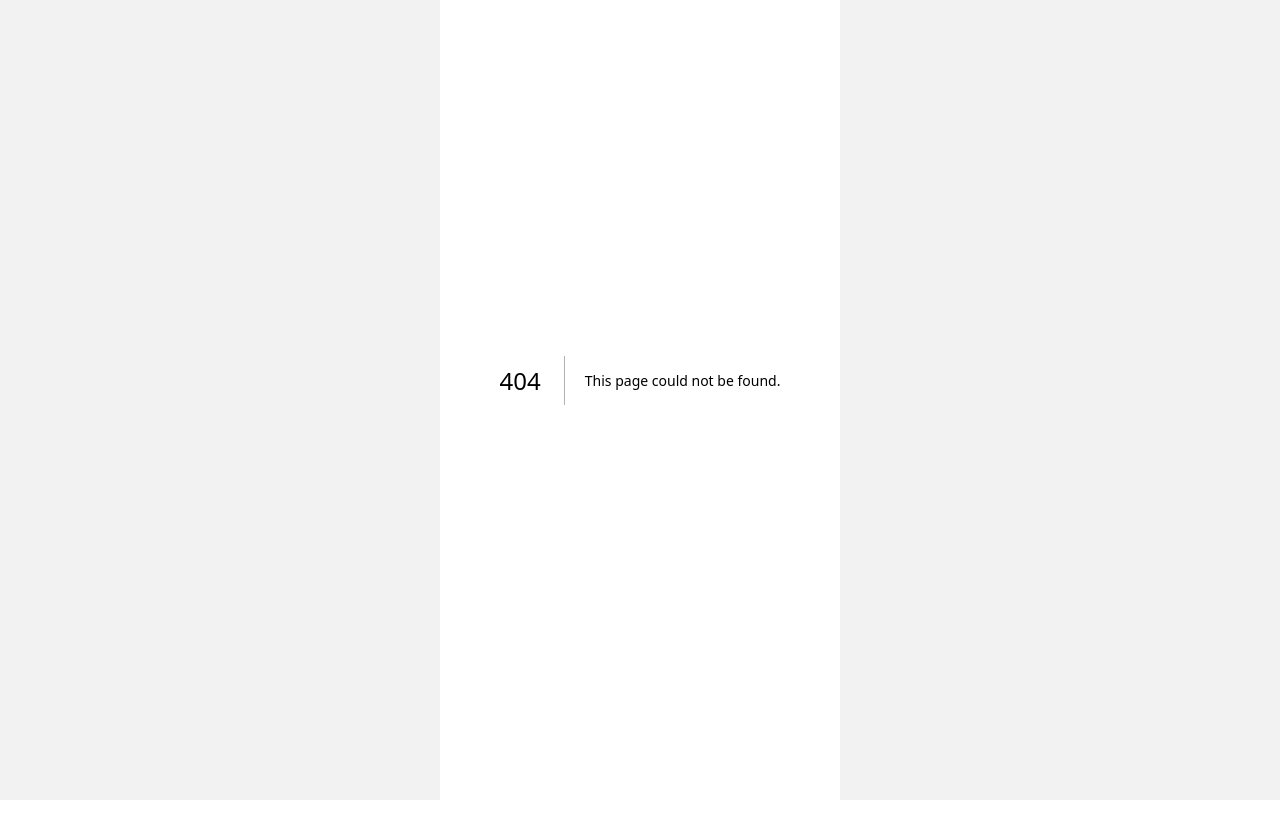
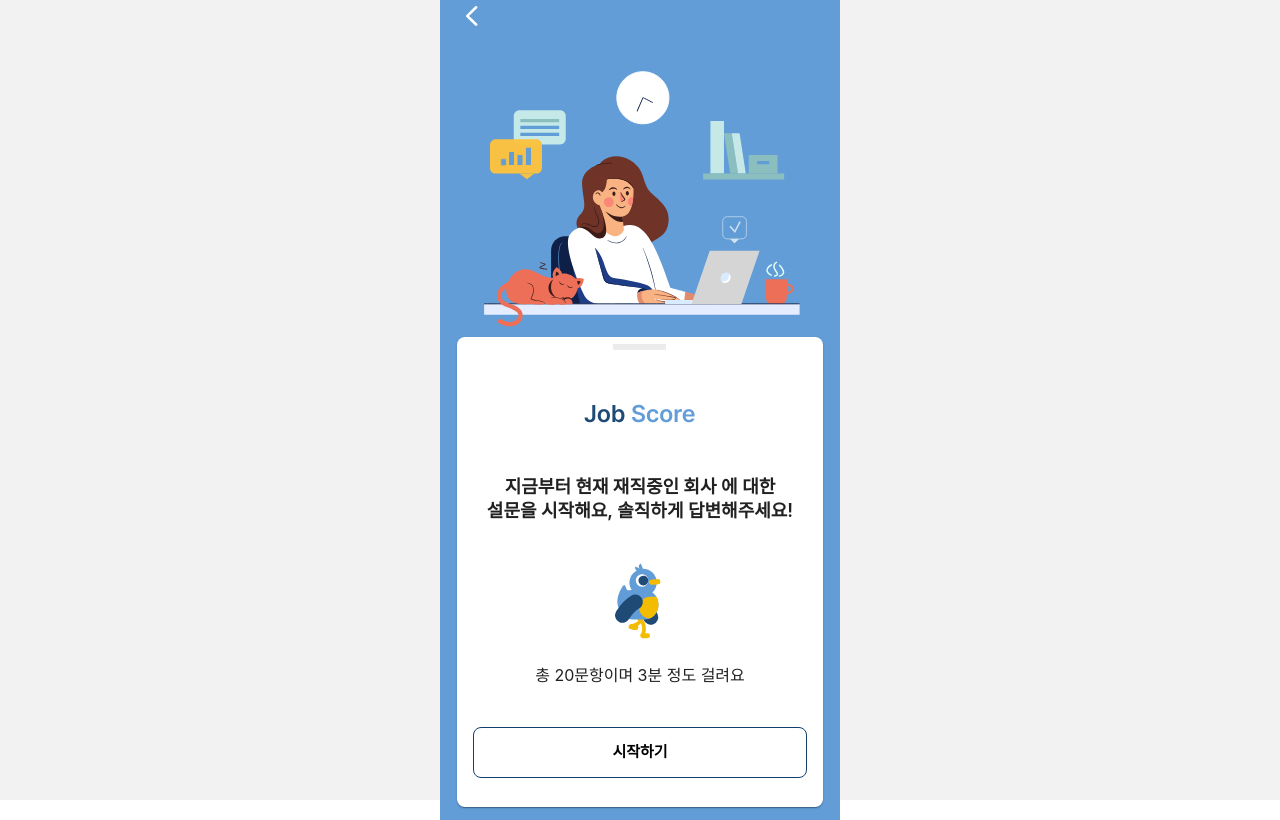
Before and after one commit to pinomaker-hoo/jobscore-frontend, a Next.js app: page /select/intro in a window 1280 px wide. Before the commit this address had no page. Built offline with nearby package versions, Linux system fonts and the light colour scheme.

Commit message:
feat : Select Intro Page View

```diff
--- /dev/null
+++ b/src/pages/select/intro/index.tsx
@@ -0,0 +1,8 @@
+// ** Other View Imports
+import SelectIntroPageView from '@/views/select/intro'
+
+const SelectIntroPage = () => {
+  return <SelectIntroPageView />
+}
+
+export default SelectIntroPage
--- /dev/null
+++ b/src/views/select/intro/index.tsx
@@ -0,0 +1,86 @@
+// ** Mui Imports
+import { Button, Card, Grid, Typography } from '@mui/material'
+
+// ** Lottie Imports
+import Lottie from 'react-lottie'
+import mainLottie from '@/lotties/select.json'
+import animationData from '@/lotties/walking-duck.json'
+import Link from 'next/link'
+
+const SelectIntroPageView = () => {
+  const defaultOptions = {
+    loop: true,
+    autoplay: true,
+    animationData: mainLottie,
+    rendererSettings: {
+      preserveAspectRatio: 'xMidYMid slice',
+    },
+  }
+
+  const walkingDuck = {
+    loop: true,
+    autoplay: true,
+    animationData: animationData,
+    rendererSettings: {
+      preserveAspectRatio: 'xMidYMid slice',
+    },
+  }
+
+  return (
+    <Grid container sx={{ backgroundColor: '#629DD7', height: '100%' }}>
+      <Grid item xs={3} sx={{ pl: 3, pt: 3 }}>
+        <img src="/common/backWhite.png" />
+      </Grid>
+      <Grid item xs={12} sx={{ textAlign: 'center', mt: -5, mb: -5 }}>
+        <Lottie options={defaultOptions} width={350} />
+      </Grid>
+      <Grid item xs={0.5} />
+      <Grid item xs={11}>
+        <Card sx={{ width: '100%', p: 2, borderRadius: 2, height: 470 }}>
+          <Grid container>
+            <Grid item xs={12} sx={{ textAlign: 'center', mt: -2.5 }}>
+              <img src="/common/topBox.png" />
+            </Grid>
+            <Grid item xs={12} sx={{ textAlign: 'center', my: 2 }}>
+              <img src="/common/logo.png" height={80} />
+            </Grid>
+            <Grid item xs={12} sx={{ textAlign: 'center' }}>
+              <Typography variant="h6">
+                지금부터 <b>현재 재직중인 회사</b> 에 대한
+                <br /> 설문을 시작해요, 솔직하게 답변해주세요!
+              </Typography>
+            </Grid>
+            <Grid item xs={12}>
+              <Lottie options={walkingDuck} width={200} />
+            </Grid>
+            <Grid item xs={12} sx={{ textAlign: 'center' }}>
+              <Typography variant="body1">
+                총 20문항이며 3분 정도 걸려요
+              </Typography>
+            </Grid>
+            <Grid item xs={12} sx={{ mt: 5 }}>
+              <Link href="/select">
+                <Button
+                  size="large"
+                  variant="outlined"
+                  fullWidth
+                  sx={{
+                    borderRadius: 2,
+                    borderColor: '#123F6C',
+                    color: 'black',
+                  }}
+                >
+                  시작하기
+                </Button>
+              </Link>
+            </Grid>
+            <Grid item xs={12} sx={{ height: 30 }} />
+          </Grid>
+        </Card>
+      </Grid>
+      <Grid item xs={0.5} />
+    </Grid>
+  )
+}
+
+export default SelectIntroPageView
```
